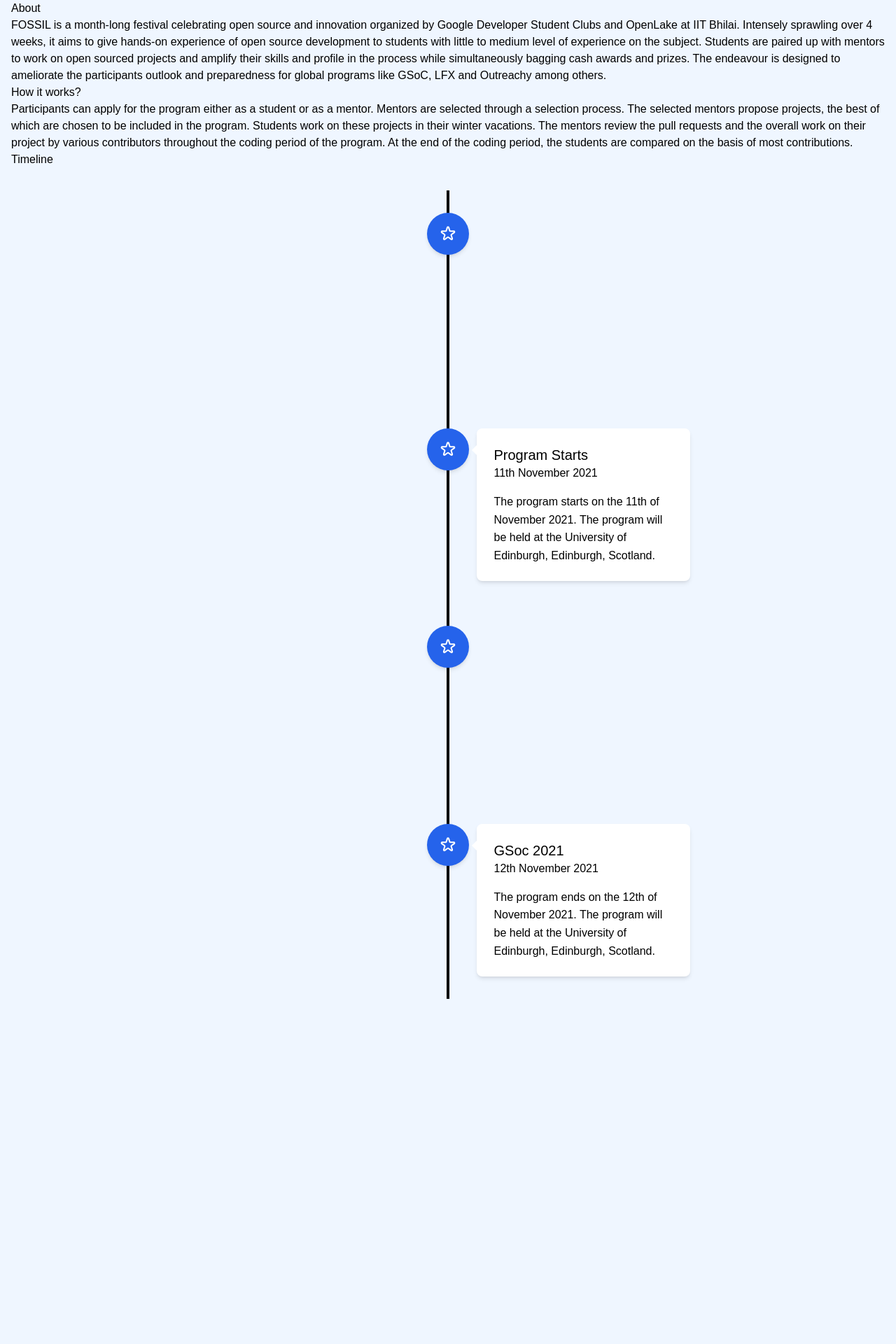
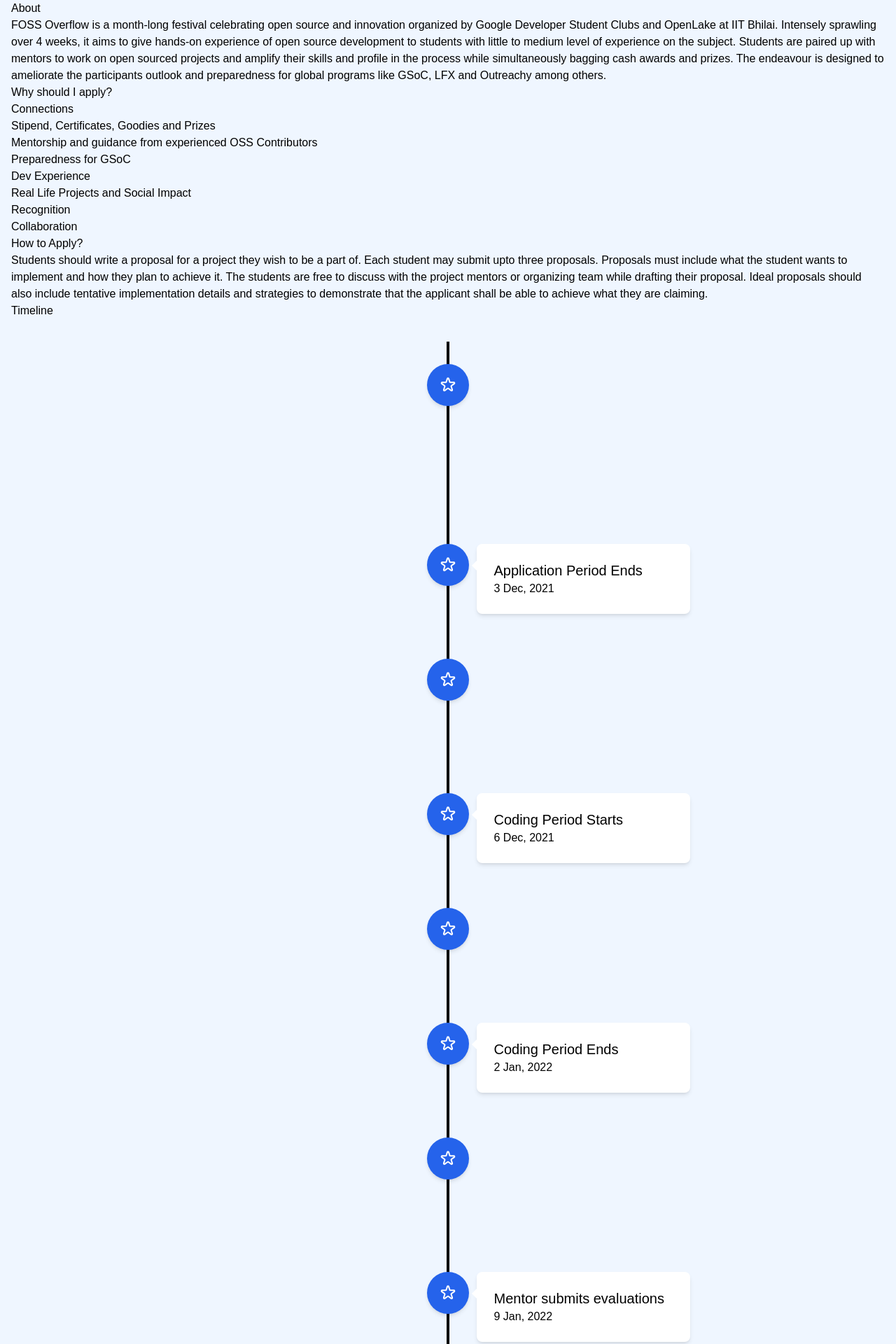
Before and after one commit to OpenLake/FOSS-Overflow, a Next.js app: page / in a window 1280 px wide. Shown: the part 800-2720 px from the top of the page at 70% size. Before the commit the page ends 2259 px from the top, so only its background shows below. Built offline with nearby package versions, Linux system fonts and the light colour scheme; what @tailwindcss/typography would draw is missing.

Commit message:
Update content

```diff
--- a/components/Timeline.jsx
+++ b/components/Timeline.jsx
@@ -18,7 +18,7 @@
 				>
 					<h3 className="text-xl">{title}</h3>
 					<h4 className="text-md">{date}</h4>
-					<p className="text-md font-normal">{description}</p>
+					{description && <p className="text-md font-normal">{description}</p>}
 				</VerticalTimelineElement>
 			))}
 		</VerticalTimeline>
--- a/content/timeline.js
+++ b/content/timeline.js
@@ -1,26 +1,40 @@
 export const timelineData = [
 	{
-		title: 'Program Announced',
-		date: '10th November 2021',
+		title: 'Application Period Starts',
+		date: '22 Nov, 2021',
 		description:
-			'The program is announced to the public on the 10th of November 2021. The program will be held at the University of Edinburgh, Edinburgh, Scotland.',
+			'Example description text. Example description text. Example description text.',
 	},
 	{
-		title: 'Program Starts',
-		date: '11th November 2021',
-		description:
-			'The program starts on the 11th of November 2021. The program will be held at the University of Edinburgh, Edinburgh, Scotland.',
+		title: 'Application Period Ends',
+		date: '3 Dec, 2021',
 	},
 	{
-		title: 'Program Ends',
-		date: '12th November 2021',
-		description:
-			'The program ends on the 12th of November 2021. The program will be held at the University of Edinburgh, Edinburgh, Scotland.',
+		title: "Students' Projects Announced",
+		date: '5 Dec, 2021',
 	},
 	{
-		title: 'GSoc 2021',
-		date: '12th November 2021',
-		description:
-			'The program ends on the 12th of November 2021. The program will be held at the University of Edinburgh, Edinburgh, Scotland.',
+		title: 'Coding Period Starts',
+		date: '6 Dec, 2021',
+	},
+	{
+		title: 'Mid Evaluations',
+		date: '19 Dec, 2021',
+	},
+	{
+		title: 'Coding Period Ends',
+		date: '2 Jan, 2022',
+	},
+	{
+		title: 'Students submit code and evaluations',
+		date: '6-8 Jan, 2022',
+	},
+	{
+		title: 'Mentor submits evaluations',
+		date: '9 Jan, 2022',
+	},
+	{
+		title: 'Results Announced',
+		date: '10 Jan, 2022',
 	},
 ];
--- a/pages/_document.js
+++ b/pages/_document.js
@@ -7,7 +7,7 @@
 				<Head>
 					<meta
 						name="description"
-						content="FOSSIL helps students understand the paradigm of Open Source contribution and gives them real world software development experience."
+						content="FOSS Overflow helps students understand the paradigm of Open Source contribution and gives them real world software development experience."
 					/>
 					<link rel="icon" href="/favicon.ico" />
 					<link
--- a/pages/_student.mdx
+++ b/pages/_student.mdx
@@ -4,7 +4,7 @@
 
 ## Why Should I Apply?
 
-Well now you’ve known that [FOSSIL](https://owoc.vercel.app) seems like something productive to do this December. But shouldn’t I just go on a trip or sleep my way through the vacations? Well here are some of the reasons why you should apply for it.
+Well now you’ve known that [FOSS Overflow](https://owoc.vercel.app) seems like something productive to do this December. But shouldn’t I just go on a trip or sleep my way through the vacations? Well here are some of the reasons why you should apply for it.
 
 ### Work Experience
 
--- a/pages/index.mdx
+++ b/pages/index.mdx
@@ -1,14 +1,14 @@
 import { Timeline } from '../components/Timeline';
 
-<title>FOSSIL</title>
+<title>FOSS Overflow</title>
 
 <div className="min-h-screen flex flex-col justify-center text-center container m-auto max-w-prose px-4">
-	<h1 className="text-6xl md:text-8xl font-bold mb-8">
-		<span className="text-blue-600">FOSS</span>IL
+	<h1 className="text-5xl md:text-8xl font-bold mb-8">
+		<span className="text-blue-600">FOSS</span> OVERFLOW
 	</h1>
 	<p className="text-2xl">
-		FOSSIL is a program by OpenLake that helps students understand the paradigm
-		of Open Source contribution and gives them real world software development
+		A program by OpenLake that helps students understand the paradigm of Open
+		Source contribution and gives them real world software development
 		experience.
 	</p>
 </div>
@@ -16,11 +16,42 @@
 <article className="prose lg:prose-xl mx-auto px-4">
 <h2>About</h2>
 
-FOSSIL is a month-long festival celebrating open source and innovation organized by Google Developer Student Clubs and OpenLake at IIT Bhilai. Intensely sprawling over 4 weeks, it aims to give hands-on experience of open source development to students with little to medium level of experience on the subject. Students are paired up with mentors to work on open sourced projects and amplify their skills and profile in the process while simultaneously bagging cash awards and prizes. The endeavour is designed to ameliorate the participants outlook and preparedness for global programs like GSoC, LFX and Outreachy among others.
+<p>
+	FOSS Overflow is a month-long festival celebrating open source and innovation
+	organized by Google Developer Student Clubs and OpenLake at IIT Bhilai.
+	Intensely sprawling over 4 weeks, it aims to give hands-on experience of open
+	source development to students with little to medium level of experience on
+	the subject. Students are paired up with mentors to work on open sourced
+	projects and amplify their skills and profile in the process while
+	simultaneously bagging cash awards and prizes. The endeavour is designed to
+	ameliorate the participants outlook and preparedness for global programs like
+	GSoC, LFX and Outreachy among others.
+</p>
 
-<h2>How it works?</h2>
+<h2>Why should I apply?</h2>
 
-Participants can apply for the program either as a student or as a mentor. Mentors are selected through a selection process. The selected mentors propose projects, the best of which are chosen to be included in the program. Students work on these projects in their winter vacations. The mentors review the pull requests and the overall work on their project by various contributors throughout the coding period of the program. At the end of the coding period, the students are compared on the basis of most contributions.
+<ul>
+	<li>Connections</li>
+	<li>Stipend, Certificates, Goodies and Prizes</li>
+	<li>Mentorship and guidance from experienced OSS Contributors</li>
+	<li>Preparedness for GSoC</li>
+	<li>Dev Experience</li>
+	<li>Real Life Projects and Social Impact</li>
+	<li>Recognition</li>
+	<li>Collaboration</li>
+</ul>
+
+<h2>How to Apply?</h2>
+
+<p>
+	Students should write a proposal for a project they wish to be a part of. Each
+	student may submit upto three proposals. Proposals must include what the
+	student wants to implement and how they plan to achieve it. The students are
+	free to discuss with the project mentors or organizing team while drafting
+	their proposal. Ideal proposals should also include tentative implementation
+	details and strategies to demonstrate that the applicant shall be able to
+	achieve what they are claiming.
+</p>
 
 <h2>Timeline</h2>
 
```
